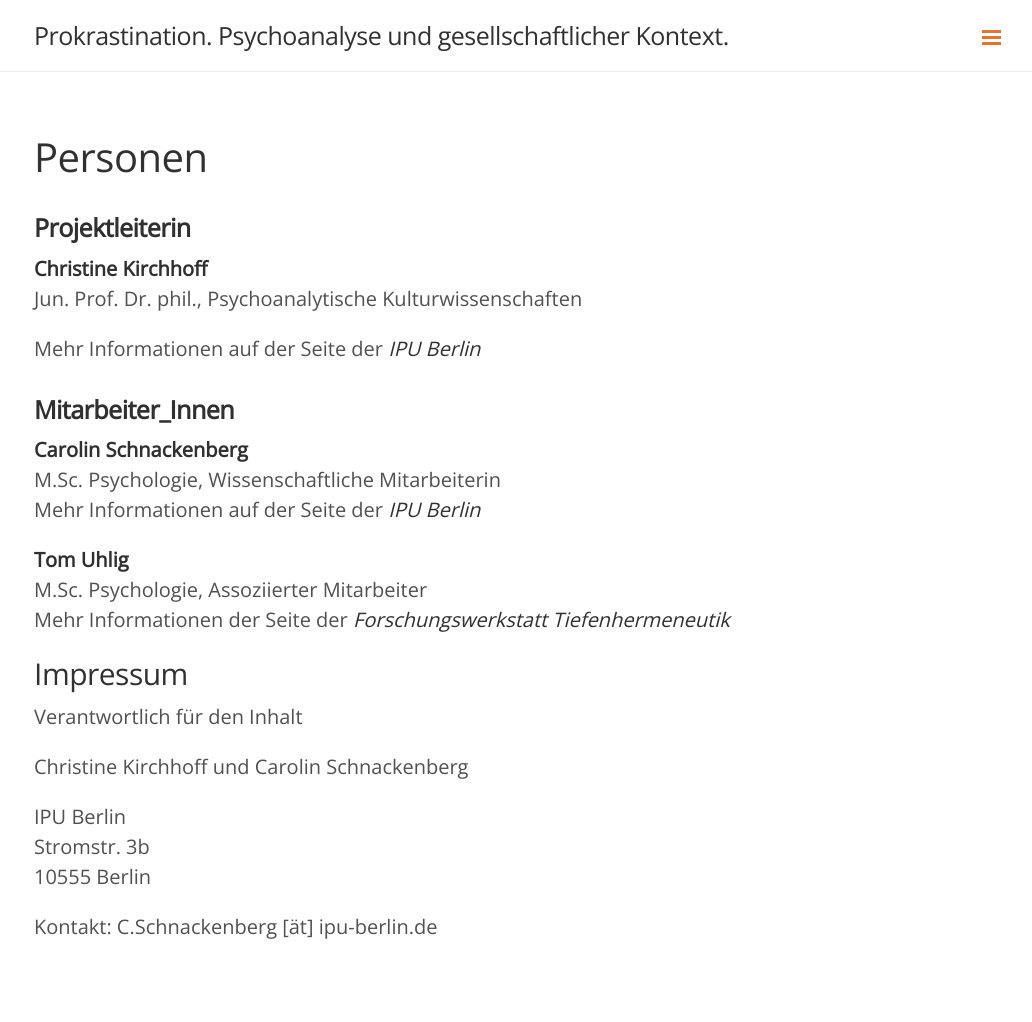
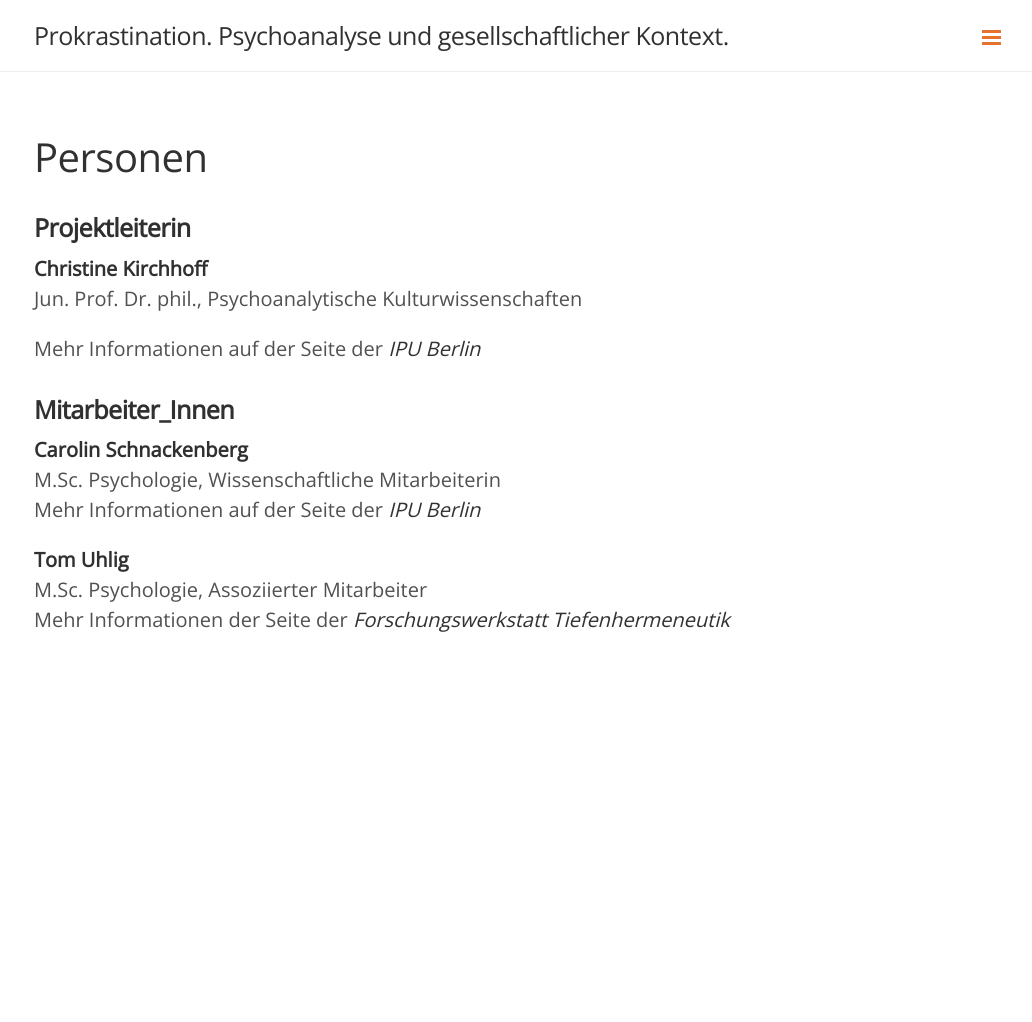
Before and after one commit to aufschieben/aufschieben.github.io, a Jekyll site: the page built from persons.md, in a window 1280 px wide. Shown: the whole page, without its empty margins (246-1278 px from the left). Built offline with Jekyll 4.4.1, drawn with Linux system fonts in a browser that asks for light colours; after the commit the page ends 900 px from its top, so only the background shows below that.

Commit message:
Update persons.md

```diff
--- a/persons.md
+++ b/persons.md
@@ -16,16 +16,3 @@ Mehr Informationen auf der Seite der [IPU Berlin](http://www.ipu-berlin.de/hochs
 **Tom Uhlig**
 M.Sc. Psychologie, Assoziierter Mitarbeiter
 Mehr Informationen der Seite der [Forschungswerkstatt Tiefenhermeneutik](http://www.tiefenhermeneutik.org/mitglieder/uhlig/)
-
-
-
-## Impressum
-Verantwortlich für den Inhalt
-
-Christine Kirchhoff und Carolin Schnackenberg
-
-IPU Berlin
-Stromstr. 3b
-10555 Berlin
-
-Kontakt: C.Schnackenberg [ät] ipu-berlin.de
```
